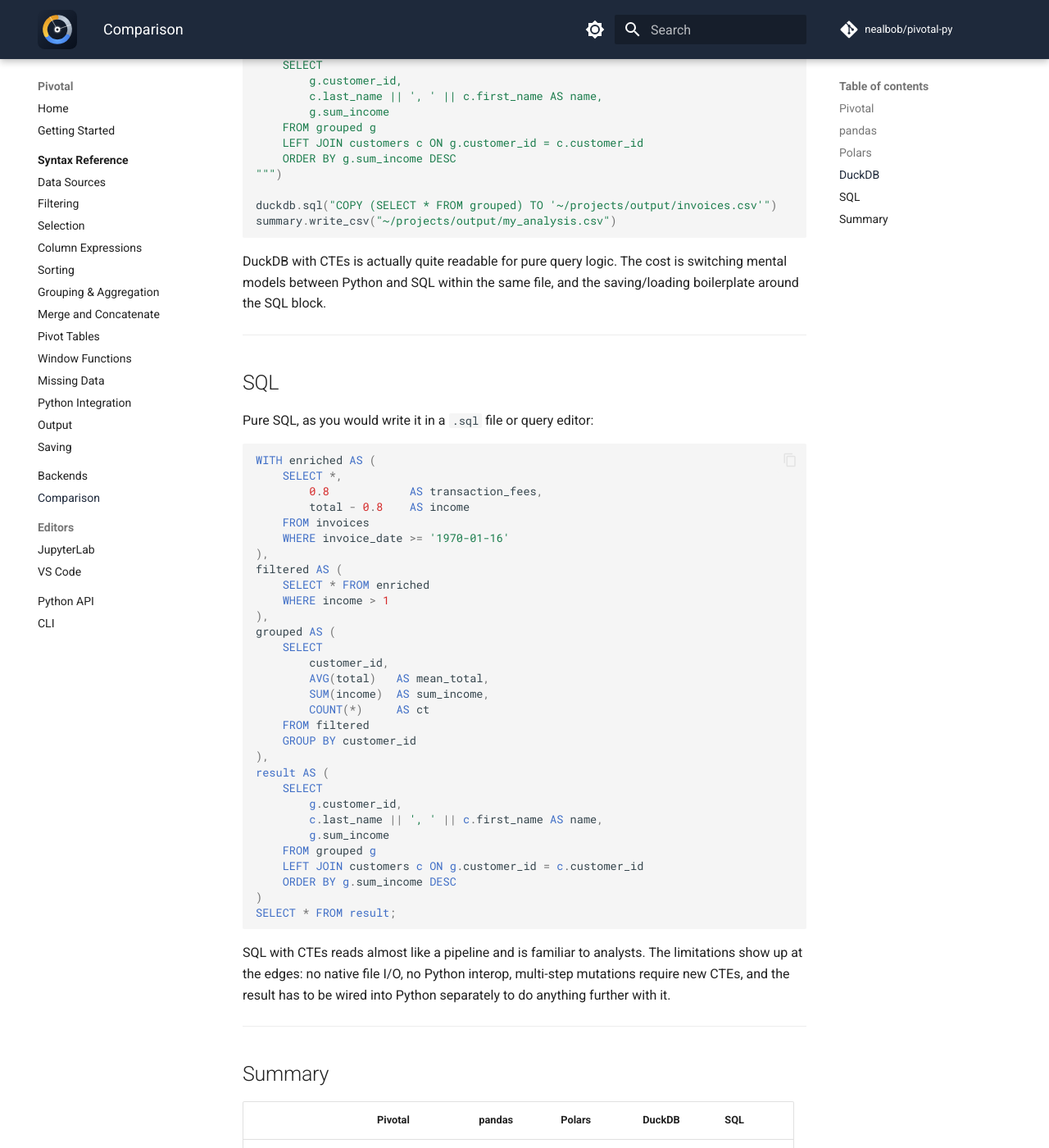
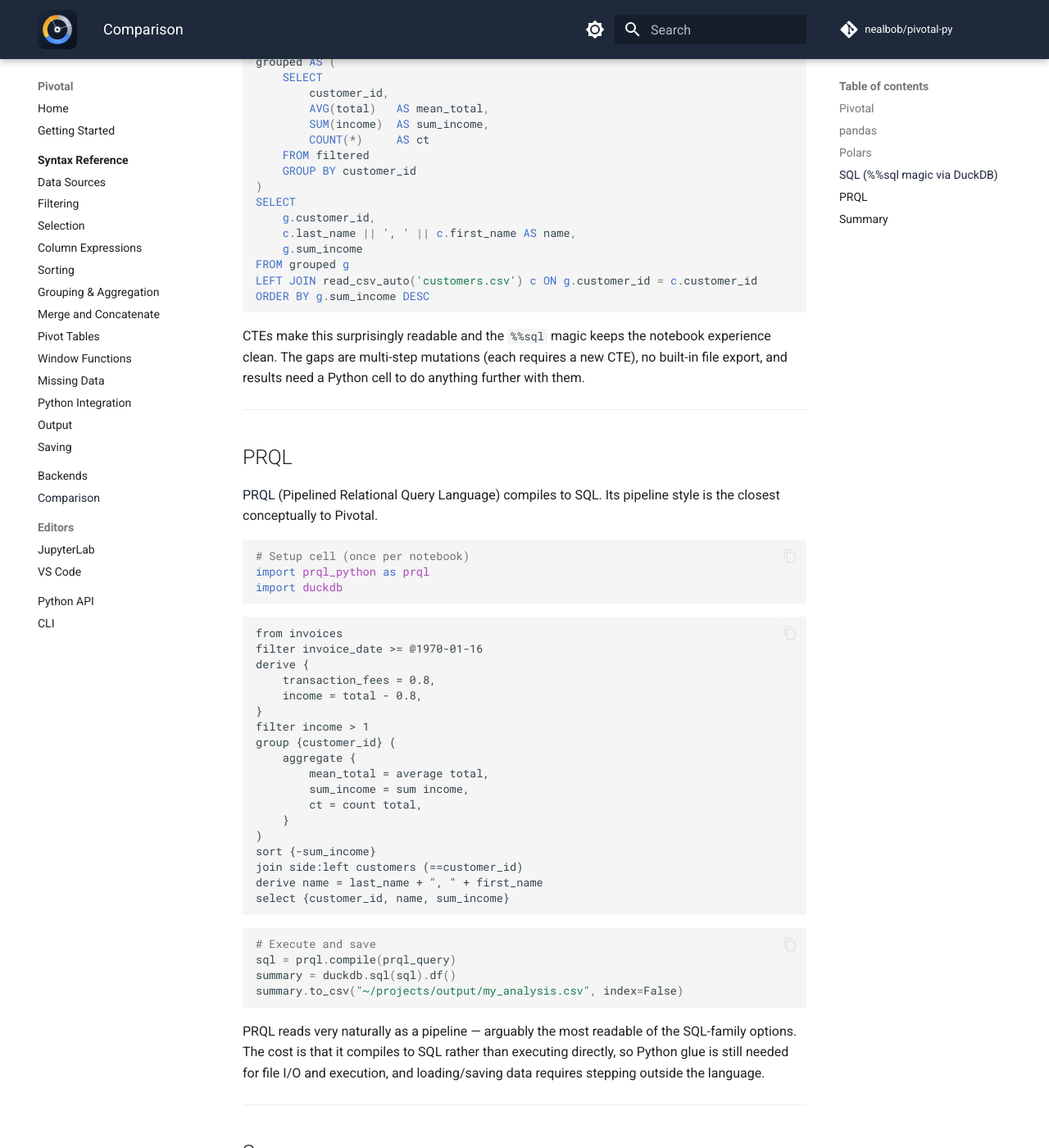
Before and after one commit to nealbob/pivotal-py, an MkDocs documentation site: the page built from docs/comparison.md, in a window 1280 px wide and 1400 px high, scrolled down 2919 px. Shown: the whole window at 82% size. Built offline with MkDocs 1.6.1 and Material for MkDocs 9.7.7, drawn with Linux system fonts in a browser that asks for light colours; comment, search, counter and statistics services are not loaded; some of the changed text lies outside the part shown.

Commit message:
docs: rewrite comparison page with %%pivotal, %%sql, and PRQL
Co-Authored-By: Claude Sonnet 4.6 <noreply@anthropic.com>

````diff
--- a/docs/comparison.md
+++ b/docs/comparison.md
@@ -2,9 +2,18 @@
 
 The same analysis written in Pivotal and four alternatives. The example loads invoice and customer data, calculates income after fees, summarises by customer, and saves the result.
 
+All examples assume a Jupyter notebook context.
+
+---
+
 ## Pivotal
 
+```python
+import pivotal  # once per notebook
+```
+
 ```pivotal
+%%pivotal
 load invoices "invoices.csv"
 load customers "customers.csv"
 
@@ -103,68 +112,27 @@ invoices.write_csv("~/projects/output/invoices.csv")
 summary.write_csv("~/projects/output/my_analysis.csv")
 ```
 
-Polars is expressive and fast, but requires wrapping every column reference in `pl.col()` and every literal in `pl.lit()`. The syntax is more verbose than pandas for column assignment.
+Fast and expressive, but every column reference requires `pl.col()` and every literal `pl.lit()`. The ceremony adds up across a longer pipeline.
 
 ---
 
-## DuckDB
+## SQL (%%sql magic via DuckDB)
 
-DuckDB can be used directly from Python with SQL strings. CTEs keep it readable:
+[JupySQL](https://jupysql.ploomber.io/) provides `%%sql` cell magic backed by DuckDB, which means you can write clean SQL directly in a notebook cell.
 
 ```python
-import duckdb
-
-invoices = duckdb.read_csv("invoices.csv")
-customers = duckdb.read_csv("customers.csv")
-
-summary = duckdb.sql("""
-    WITH enriched AS (
-        SELECT *,
-            0.8            AS transaction_fees,
-            total - 0.8    AS income
-        FROM invoices
-        WHERE invoice_date >= '1970-01-16'
-    ),
-    filtered AS (
-        SELECT * FROM enriched
-        WHERE income > 1
-    ),
-    grouped AS (
-        SELECT
-            customer_id,
-            AVG(total)   AS mean_total,
-            SUM(income)  AS sum_income,
-            COUNT(*)     AS ct
-        FROM filtered
-        GROUP BY customer_id
-    )
-    SELECT
-        g.customer_id,
-        c.last_name || ', ' || c.first_name AS name,
-        g.sum_income
-    FROM grouped g
-    LEFT JOIN customers c ON g.customer_id = c.customer_id
-    ORDER BY g.sum_income DESC
-""")
-
-duckdb.sql("COPY (SELECT * FROM grouped) TO '~/projects/output/invoices.csv'")
-summary.write_csv("~/projects/output/my_analysis.csv")
+# Setup cell (once per notebook)
+%load_ext sql
+%sql duckdb://
 ```
 
-DuckDB with CTEs is actually quite readable for pure query logic. The cost is switching mental models between Python and SQL within the same file, and the saving/loading boilerplate around the SQL block.
-
----
-
-## SQL
-
-Pure SQL, as you would write it in a `.sql` file or query editor:
-
 ```sql
+%%sql
 WITH enriched AS (
     SELECT *,
         0.8            AS transaction_fees,
         total - 0.8    AS income
-    FROM invoices
+    FROM read_csv_auto('invoices.csv')
     WHERE invoice_date >= '1970-01-16'
 ),
 filtered AS (
@@ -179,29 +147,69 @@ grouped AS (
         COUNT(*)     AS ct
     FROM filtered
     GROUP BY customer_id
-),
-result AS (
-    SELECT
-        g.customer_id,
-        c.last_name || ', ' || c.first_name AS name,
-        g.sum_income
-    FROM grouped g
-    LEFT JOIN customers c ON g.customer_id = c.customer_id
-    ORDER BY g.sum_income DESC
 )
-SELECT * FROM result;
+SELECT
+    g.customer_id,
+    c.last_name || ', ' || c.first_name AS name,
+    g.sum_income
+FROM grouped g
+LEFT JOIN read_csv_auto('customers.csv') c ON g.customer_id = c.customer_id
+ORDER BY g.sum_income DESC
 ```
 
-SQL with CTEs reads almost like a pipeline and is familiar to analysts. The limitations show up at the edges: no native file I/O, no Python interop, multi-step mutations require new CTEs, and the result has to be wired into Python separately to do anything further with it.
+CTEs make this surprisingly readable and the `%%sql` magic keeps the notebook experience clean. The gaps are multi-step mutations (each requires a new CTE), no built-in file export, and results need a Python cell to do anything further with them.
+
+---
+
+## PRQL
+
+[PRQL](https://prql-lang.org/) (Pipelined Relational Query Language) compiles to SQL. Its pipeline style is the closest conceptually to Pivotal.
+
+```python
+# Setup cell (once per notebook)
+import prql_python as prql
+import duckdb
+```
+
+```
+from invoices
+filter invoice_date >= @1970-01-16
+derive {
+    transaction_fees = 0.8,
+    income = total - 0.8,
+}
+filter income > 1
+group {customer_id} (
+    aggregate {
+        mean_total = average total,
+        sum_income = sum income,
+        ct = count total,
+    }
+)
+sort {-sum_income}
+join side:left customers (==customer_id)
+derive name = last_name + ", " + first_name
+select {customer_id, name, sum_income}
+```
+
+```python
+# Execute and save
+sql = prql.compile(prql_query)
+summary = duckdb.sql(sql).df()
+summary.to_csv("~/projects/output/my_analysis.csv", index=False)
+```
+
+PRQL reads very naturally as a pipeline — arguably the most readable of the SQL-family options. The cost is that it compiles to SQL rather than executing directly, so Python glue is still needed for file I/O and execution, and loading/saving data requires stepping outside the language.
 
 ---
 
 ## Summary
 
-| | Pivotal | pandas | Polars | DuckDB | SQL |
+| | Pivotal | pandas | Polars | %%sql | PRQL |
 |---|---|---|---|---|---|
-| Lines (this example) | 19 | 24 | 26 | 30 | 26 |
-| Syntax to learn | Minimal | Medium | Verbose | SQL | SQL |
-| Python interop | Native | Native | Native | Partial | None |
-| Performance | pandas/DuckDB | Good | Excellent | Excellent | — |
-| File I/O | Built-in | Manual | Manual | Manual | None |
+| Lines (this example) | 20 | 24 | 26 | 24 | 20 + glue |
+| Syntax to learn | Minimal | Medium | Verbose | SQL | New DSL |
+| Python interop | Native | Native | Native | Via Python cell | Via Python glue |
+| Performance | pandas/DuckDB | Good | Excellent | Excellent | Depends on backend |
+| File I/O | Built-in | Manual | Manual | Manual | Manual |
+| Multi-step mutations | Natural | Natural | Natural | Requires CTEs | Requires new pipeline |
````
Also changed, not shown: other parts of docs/comparison.md (+1 -1 lines).
